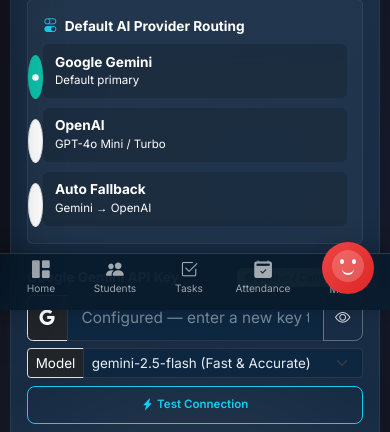
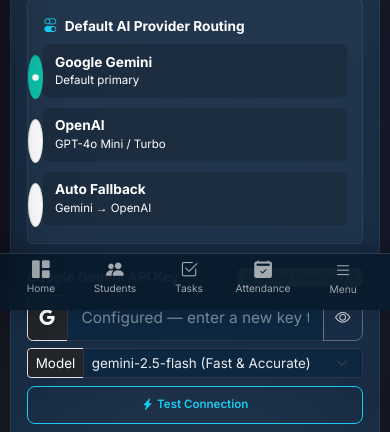
Before and after one commit to aishwaryaumakumar2005-web/guha, a Flask app: page /admin in a window 390 px wide. Shown: the part 534-966 px from the top of the page. Run offline with Flask 3, Linux system fonts and the light colour scheme; a user stored in the database is signed in; data comes from the database, SQL or seed files in the repository; data that the repository does not hold is empty; some libraries are stand-ins or nearby versions.

Commit message:
ai assis

```diff
--- a/app/static/css/styles.css
+++ b/app/static/css/styles.css
@@ -2678,6 +2678,18 @@ body:not(.dark-mode) .ai-advisor-panel .text-muted:not(.insight-card *) {
 .chat-fab.open .bi-x-lg { display: block; }
 .chat-fab:hover { transform: scale(1.1); box-shadow: 0 6px 32px rgba(239, 68, 68, 0.6); }
 
+/* The floating assistant overlaps mobile action controls. Keep it available
+   on larger screens, but remove both the icon and panel from mobile layouts. */
+@media (max-width: 767.98px) {
+    .chat-fab,
+    .chat-panel {
+        display: none !important;
+    }
+    .main-content {
+        padding-bottom: 24px;
+    }
+}
+
 .chat-panel {
     position: fixed;
     bottom: 92px;
```
